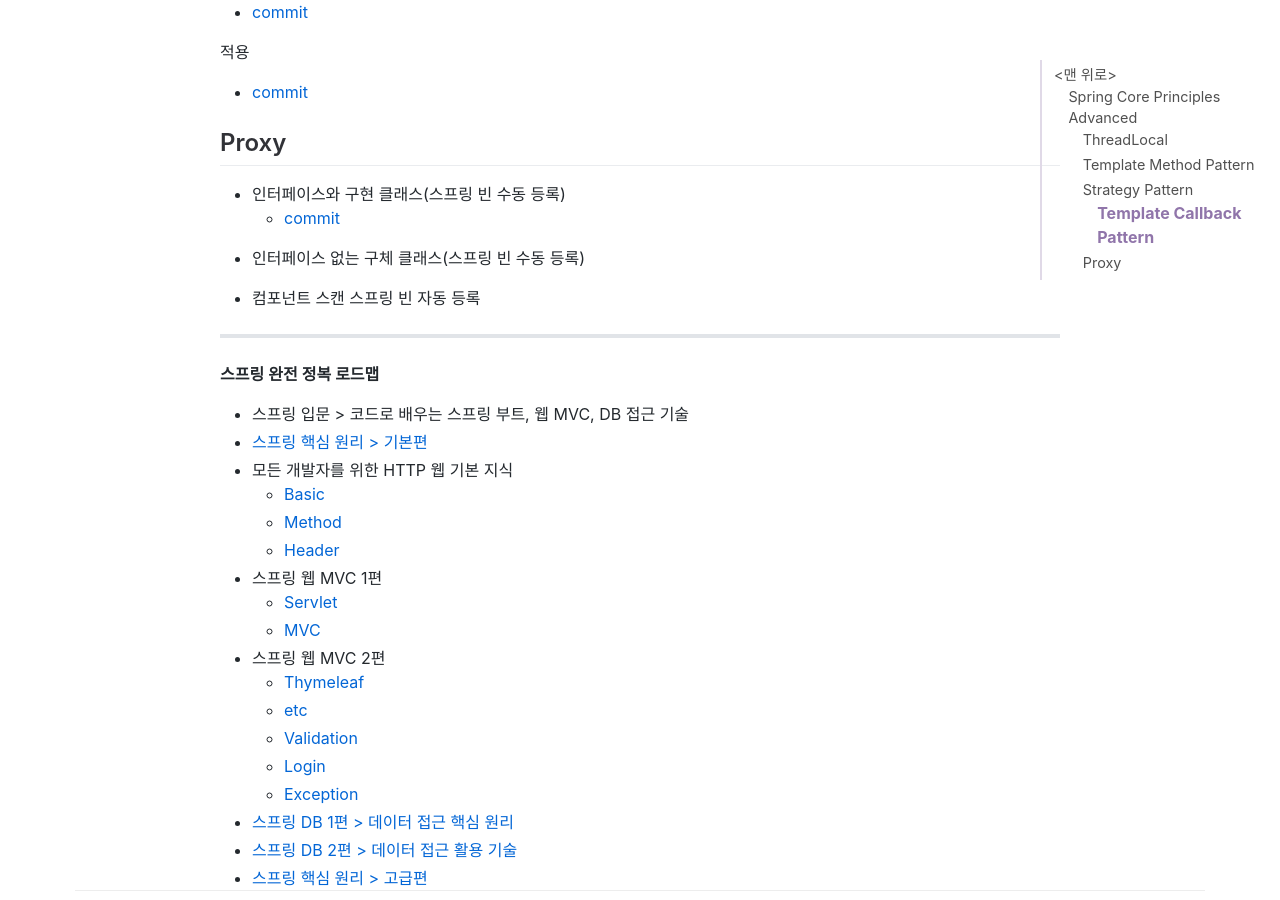
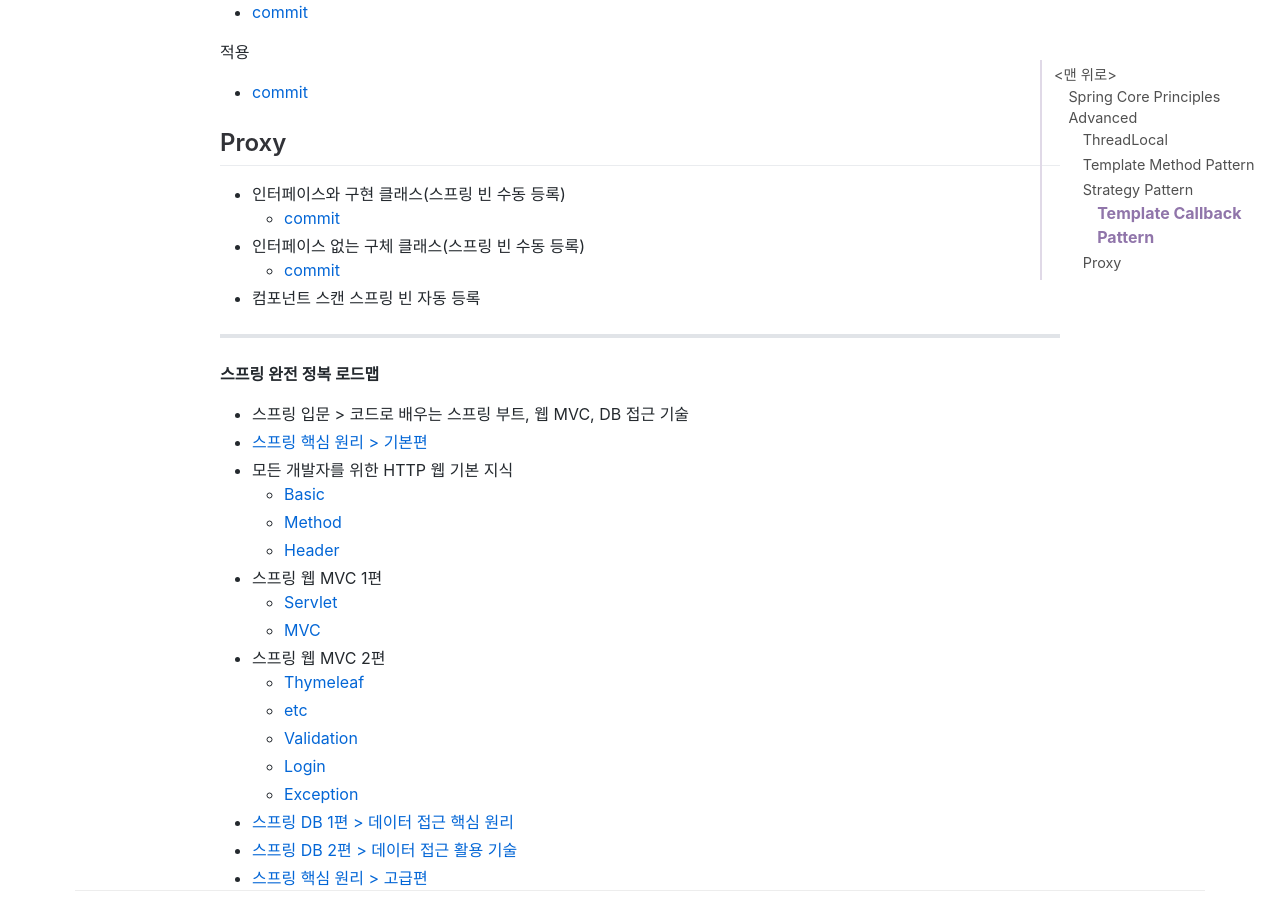
Before and after one commit to jihunparkme/jihunparkme.github.io, a Jekyll site: the page built from _posts/2022-11-20-Spring-Core-Principles-Advanced.md, in a window 1280 px wide and 900 px high, scrolled down 6489 px. Built offline with Jekyll 4.4.1, drawn with Linux system fonts in a browser that asks for light colours; nearby versions of some CDN libraries; comment, search, counter and statistics services are not loaded.

Commit message:
[Proxy Pattern & Decorator Pattern] 예제 프로젝트 만들기 v2

```diff
--- a/_posts/2022-11-20-Spring-Core-Principles-Advanced.md
+++ b/_posts/2022-11-20-Spring-Core-Principles-Advanced.md
@@ -165,6 +165,7 @@
   - [commit](https://github.com/jihunparkme/Inflearn-Spring-Core-Principles-Advanced/commit/919994e2dde6469c8dc25e7b842d7fafca5e54b9)
 
 - 인터페이스 없는 구체 클래스(스프링 빈 수동 등록)
+  - [commit](https://github.com/jihunparkme/Inflearn-Spring-Core-Principles-Advanced/commit/f6df360609144e82f90cb6242c05bc375fd7d131)
 
 - 컴포넌트 스캔 스프링 빈 자동 등록
 
```
